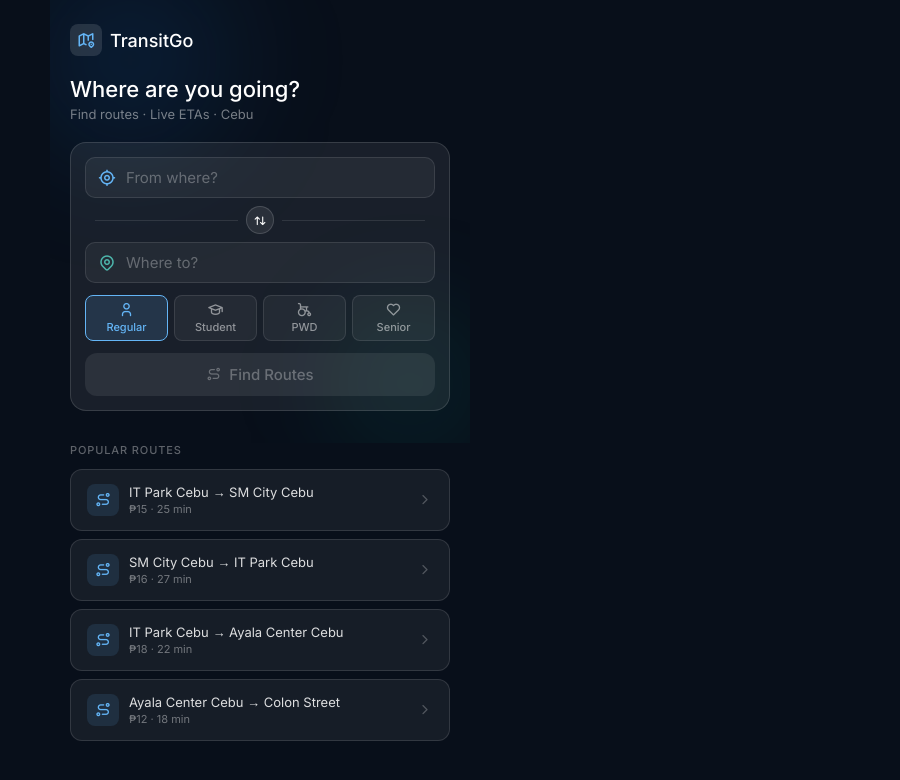
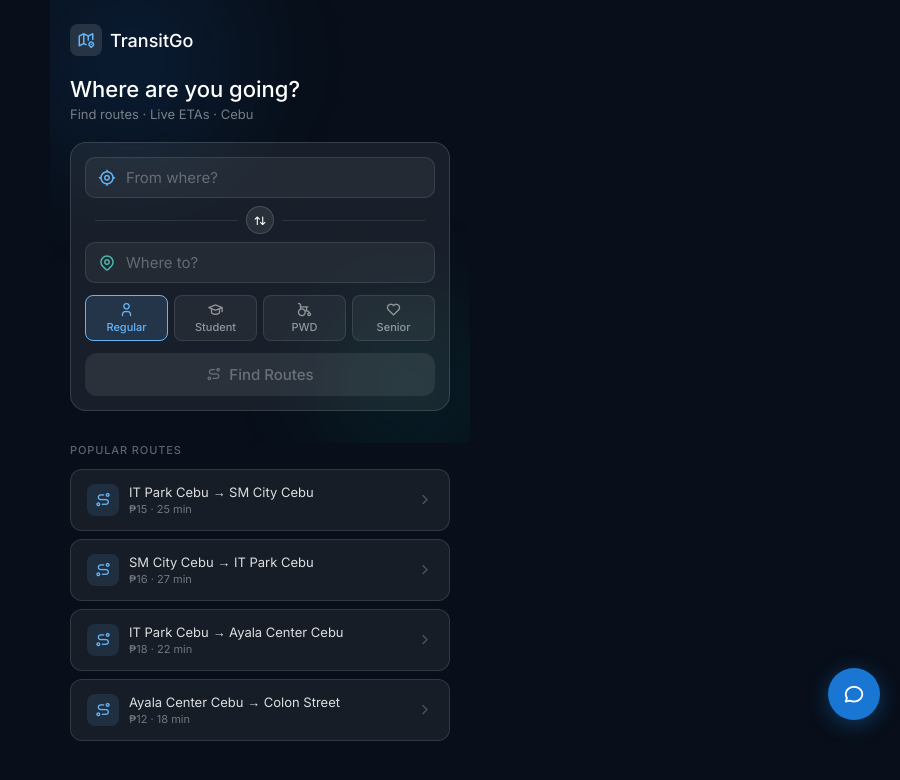
Before and after one commit to 123jols/transitgo, a React (Vite) app: page / in a window 1280 px wide. Shown: the top 780 px of the page, without its empty margins (380-1280 px from the left). Built offline with nearby package versions, Linux system fonts and the light colour scheme.

Commit message:
fix AiChat placement in App.jsx

```diff
--- a/src/App.jsx
+++ b/src/App.jsx
@@ -4,7 +4,7 @@ import HomePage from "./pages/HomePage";
 import RouteDetailsPage from "./pages/RouteDetailsPage";
 import useOfflineRoutes from "./hooks/useOfflineRoutes";
 import OfflineBanner from "./components/OfflineBanner";
-import AiChat from "./components/AiChat"; <AiChat />
+import AiChat from "./components/AiChat";
 
 export default function App() {
   const { isOnline } = useOfflineRoutes();
@@ -35,6 +35,7 @@ export default function App() {
           onBack={() => setPage("home")}
         />
       )}
+      <AiChat />
     </>
   );
 }
```
